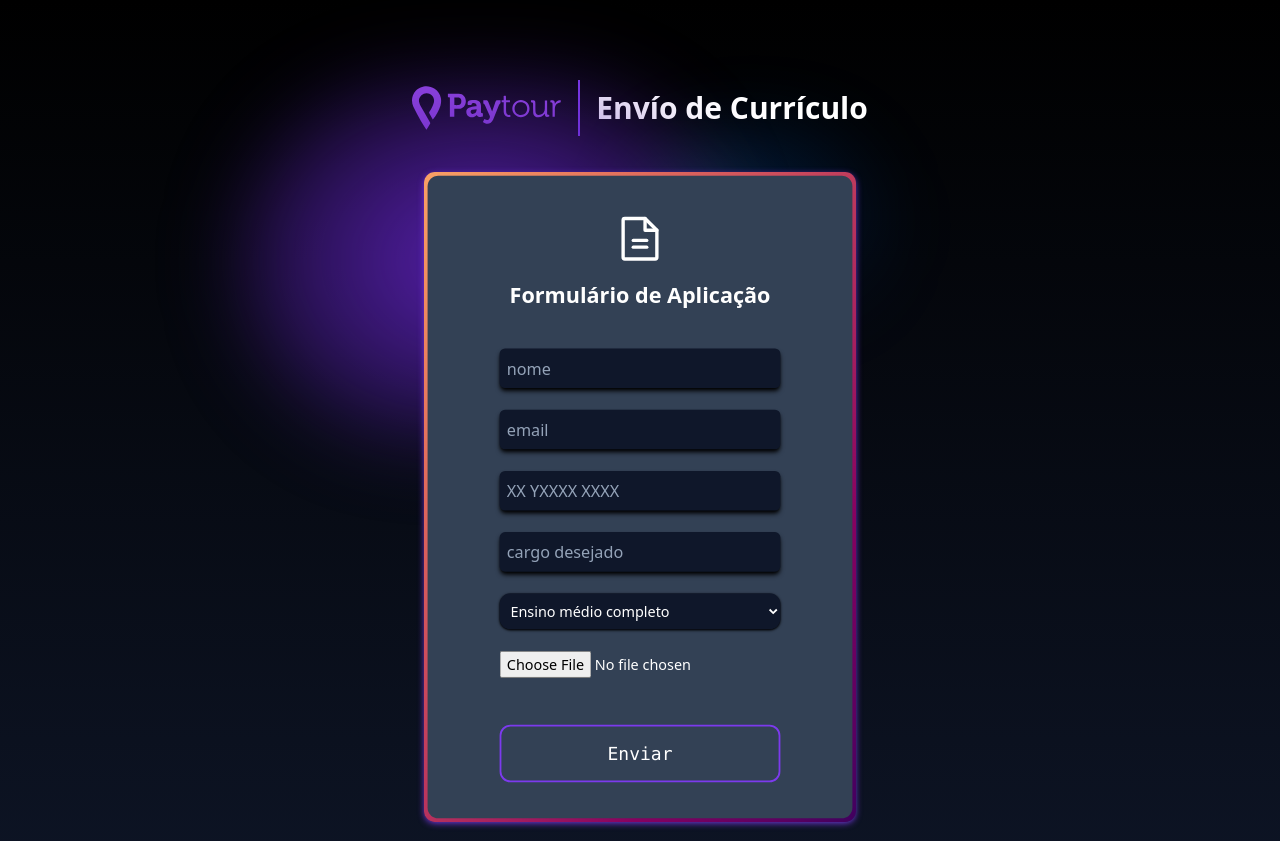
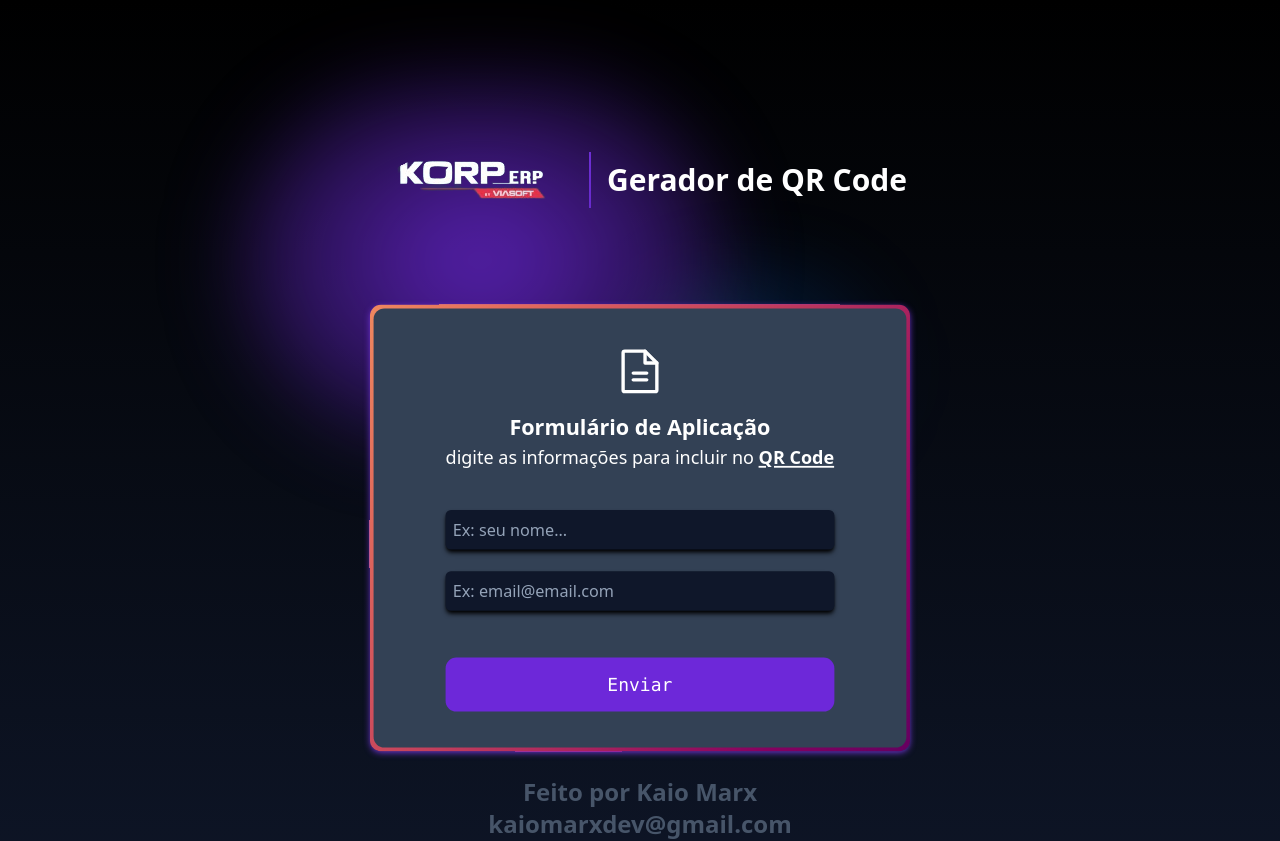
Before and after one commit to KaioMarxDEV/korpProject, a Next.js app: page / in a window 1280 px wide. Shown: the top 841 px of the page. Built offline with nearby package versions, Linux system fonts and the light colour scheme.

Commit message:
pull first commit

```diff
--- a/package.json
+++ b/package.json
@@ -1,6 +1,6 @@
 {
-  "name": "form",
-  "version": "0.1.0",
+  "name": "korp",
+  "version": "0.2.0",
   "private": true,
   "scripts": {
     "dev": "next dev",
--- a/src/components/Footer/index.tsx
+++ b/src/components/Footer/index.tsx
@@ -1,9 +1,15 @@
+import { LinkedinLogo } from "phosphor-react";
+
 export default function Footer() {
     return (
         <footer>
             <span className='text-2xl flex flex-col items-center font-bold text-slate-600'>
-                Feito por Kaio Marx {'>'} kaiomarxdev@gmail.com<br />
-                <a target="_blank" className="text-blue-400 animate-pulse underline underline-offset-4" href="https://www.linkedin.com/in/kaiomarx/">
+                Feito por Kaio Marx
+                <span>
+                    kaiomarxdev@gmail.com
+                </span>
+                <a target="_blank" className="text-blue-400 flex no-underline animate-pulse mt-3 underline-offset-4" href="https://www.linkedin.com/in/kaiomarx/">
+                    <LinkedinLogo size={32} />
                     Linkedin
                 </a>
             </span>
--- a/src/components/Form/index.tsx
+++ b/src/components/Form/index.tsx
@@ -8,15 +8,6 @@ import * as z from 'zod';
 const NewCurriculumSchema = z.object({
     name: z.string(),
     email: z.string().email("Email precisa ser valido."),
-    phone: z.string().max(12, "Por favor digite apenas números e espaços"),
-    role: z.string(),
-    degree: z.enum([
-        "Ensino médio completo",
-        "Ensino médio incompleto",
-        "Ensino superior completo",
-        "Ensino superior incompleto",
-    ]),
-    file: z.custom()
 })
 
 type NewCurriculumInputs = z.infer<typeof NewCurriculumSchema>
@@ -71,12 +62,15 @@ export default function FormWrapper({ changeMainComponent }: FormWrapperProps) {
                 <h1 className='mt-4 text-2xl font-bold text-white '>
                     Formulário de Aplicação
                 </h1>
+                <span className='mt-1 text-xl'>
+                    digite as informações para incluir no <span className='underline underline-offset-2 font-semibold'>QR Code</span>
+                </span>
             </div>
 
             <div className="mt-8 mb-10 flex flex-col gap-6">
                 <input
                     autoComplete='false'
-                    placeholder="nome"
+                    placeholder="Ex: seu nome..."
                     className="placeholder:text-slate-400 p-2 text-lg bg-slate-900 text-slate-200 rounded-md focus:outline-none focus-visible:ring-2 focus-visible:ring-violet-600 shadow-md shadow-black"
                     type="text"
                     required
@@ -84,48 +78,14 @@ export default function FormWrapper({ changeMainComponent }: FormWrapperProps) {
                 />
                 <input
                     autoComplete='false'
-                    placeholder="email"
+                    placeholder="Ex: email@email.com"
                     className="placeholder:text-slate-400 p-2 text-lg bg-slate-900 text-slate-200 rounded-md focus:outline-none focus-visible:ring-2 focus-visible:ring-violet-600 shadow-md shadow-black"
                     type="text"
                     required
                     {...register("email")}
                 />
-                <input
-                    autoComplete='false'
-                    placeholder="XX YXXXX XXXX"
-                    className="placeholder:text-slate-400 p-2 text-lg bg-slate-900 text-slate-200 rounded-md focus:outline-none focus-visible:ring-2 focus-visible:ring-violet-600 shadow-md shadow-black"
-                    required
-                    {...register("phone")}
-                />
-                <input
-                    autoComplete='false'
-                    placeholder="cargo desejado"
-                    className="placeholder:text-slate-400 p-2 text-lg bg-slate-900 text-slate-200 rounded-md focus:outline-none focus-visible:ring-2 focus-visible:ring-violet-400 shadow-md shadow-black"
-                    type="text"
-                    required
-                    {...register("role")}
-                />
-
-                <select
-                    className="p-2 bg-slate-900 rounded-xl shadow shadow-black"
-                    {...register("degree")}
-                >
-                    {/* this select could be an array and the render would iterate on it */}
-                    <option value="Ensino médio completo">Ensino médio completo</option>
-                    <option value="Ensino médio incompleto">Ensino médio incompleto</option>
-                    <option value="Ensino superior completo">Ensino superior completo</option>
-                    <option value="Ensino superior incompleto">Ensino superior incompleto</option>
-                </select>
-
-
-                <input
-                    type="file"
-                    accept='.pdf,.doc,.docx'
-                    required
-                    {...register("file")}
-                />
             </div>
-            <button type="submit" disabled={isSubmitting} className="disabled:cursor-not-allowed disabled:opacity-50 flex items-center justify-center p-4 font-mono border-2 hover:bg-violet-600 border-violet-600 text-xl rounded-xl transition-all ease-linear delay-75 duration-300">
+            <button type="submit" disabled={isSubmitting} className="flex items-center justify-center p-4 font-mono hover:bg-violet-800 bg-violet-700 text-xl rounded-xl transition-all ease-linear delay-75 duration-300">
                 {
                     isSubmitting
                     ? <SpinnerGap className='animate-spin' size={32} />
--- a/src/components/Header/index.tsx
+++ b/src/components/Header/index.tsx
@@ -1,5 +1,5 @@
 import Image from 'next/image'
-import paytour from '../../../public/logo-paytour.svg'
+import korp from '../../../public/logo_korp.png'
 
 export default function Header () {
     return (
@@ -27,13 +27,13 @@ export default function Header () {
             '
           >
             <div className='z-50 flex items-center gap-4'>
-              <Image className='max-w-full' id="image" alt="Paytour" src={paytour} />
+              <Image className='max-w-full saturate-100' id="image" alt="Paytour" src={korp} />
 
               {/* Separator */}
               <div className='h-14 w-0.5 bg-violet-600' />
 
-              <h1 className='text-3xl font-bold text-white'>
-                Envío de Currículo
+              <h1 className='text-3xl saturate-100 font-bold text-white'>
+                Gerador de QR Code
               </h1>
             </div>
         </header>
```
Also changed, not shown: public/logo-paytour.svg (deleted), public/logo_korp.png (added).
